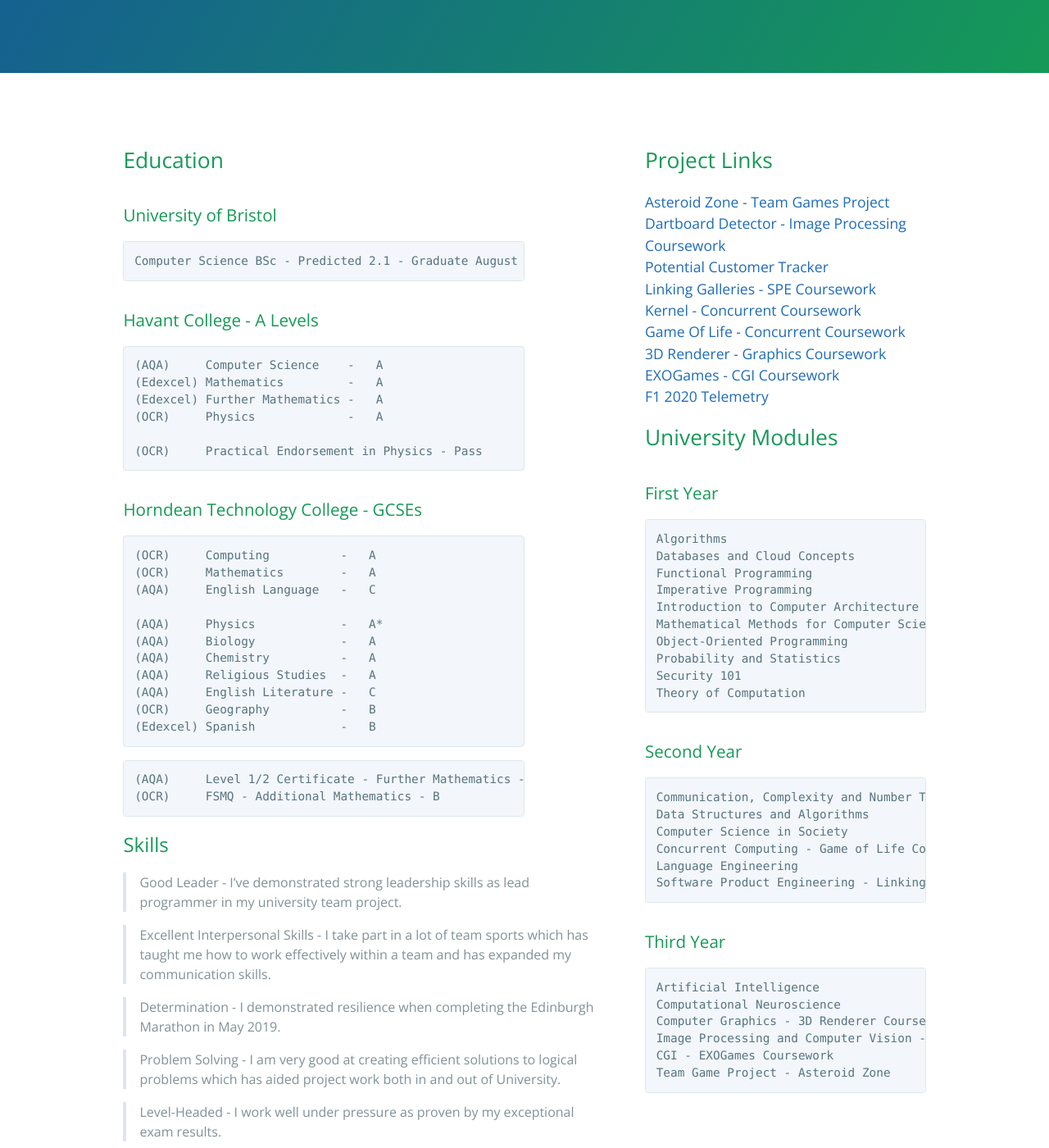
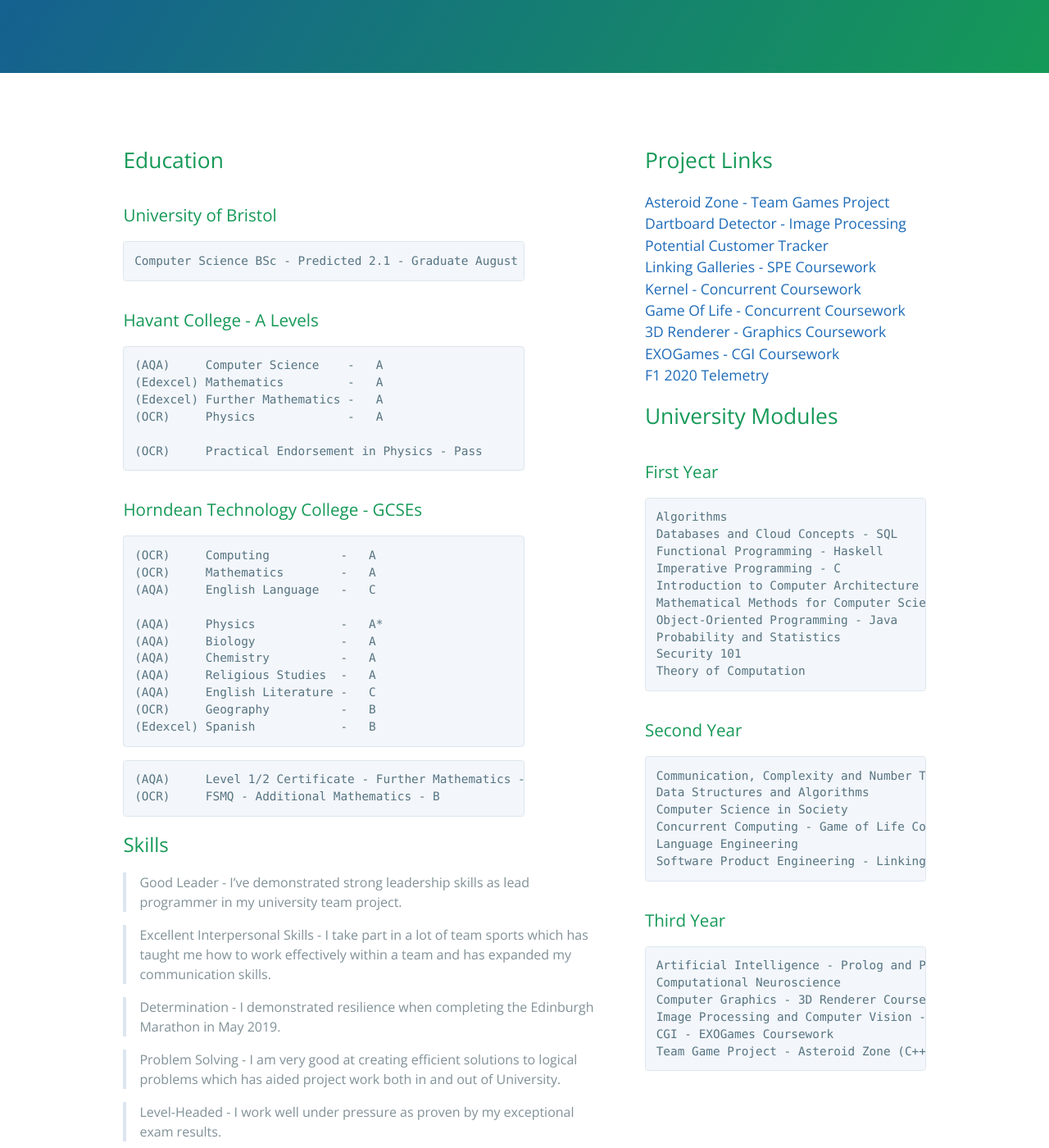
Before and after one commit to Pope10830/Pope10830.github.io, a Jekyll site: the page built from index.md, in a window 1280 px wide and 1400 px high, scrolled down 384 px. Shown: the whole window at 82% size. Built offline with Jekyll 4.4.1, drawn with Linux system fonts in a browser that asks for light colours.

Commit message:
Added languages

````diff
--- a/index.md
+++ b/index.md
@@ -68,7 +68,7 @@
 ## Project Links
 
 [Asteroid Zone - Team Games Project](asteroidzone.md)
-[Dartboard Detector - Image Processing Coursework](dartboarddetector.md)
+[Dartboard Detector - Image Processing](dartboarddetector.md)
 [Potential Customer Tracker](potentialcustomerstracker.md)
 [Linking Galleries - SPE Coursework](linkinggalleries.md)
 [Kernel - Concurrent Coursework](kernel.md)
@@ -86,12 +86,12 @@
 
 ```
 Algorithms
-Databases and Cloud Concepts
-Functional Programming
-Imperative Programming
+Databases and Cloud Concepts - SQL
+Functional Programming - Haskell
+Imperative Programming - C
 Introduction to Computer Architecture
 Mathematical Methods for Computer Science
-Object-Oriented Programming
+Object-Oriented Programming - Java
 Probability and Statistics
 Security 101
 Theory of Computation
@@ -103,20 +103,20 @@
 Communication, Complexity and Number Theory
 Data Structures and Algorithms
 Computer Science in Society
-Concurrent Computing - Game of Life Coursework and OS Kernel Coursework
+Concurrent Computing - Game of Life Coursework (GO) and OS Kernel Coursework (C)
 Language Engineering
-Software Product Engineering - Linking Galleries Coursework
+Software Product Engineering - Linking Galleries Coursework (React and Java)
 ```
 
 ### Third Year
 
 ```
-Artificial Intelligence
+Artificial Intelligence - Prolog and Python
 Computational Neuroscience
-Computer Graphics - 3D Renderer Coursework
-Image Processing and Computer Vision - Dartboard Detector Coursework
+Computer Graphics - 3D Renderer Coursework (C++)
+Image Processing and Computer Vision - Dartboard Detector Coursework (C++)
 CGI - EXOGames Coursework
-Team Game Project - Asteroid Zone
+Team Game Project - Asteroid Zone (C++)
 ```
 
   </div>
````
